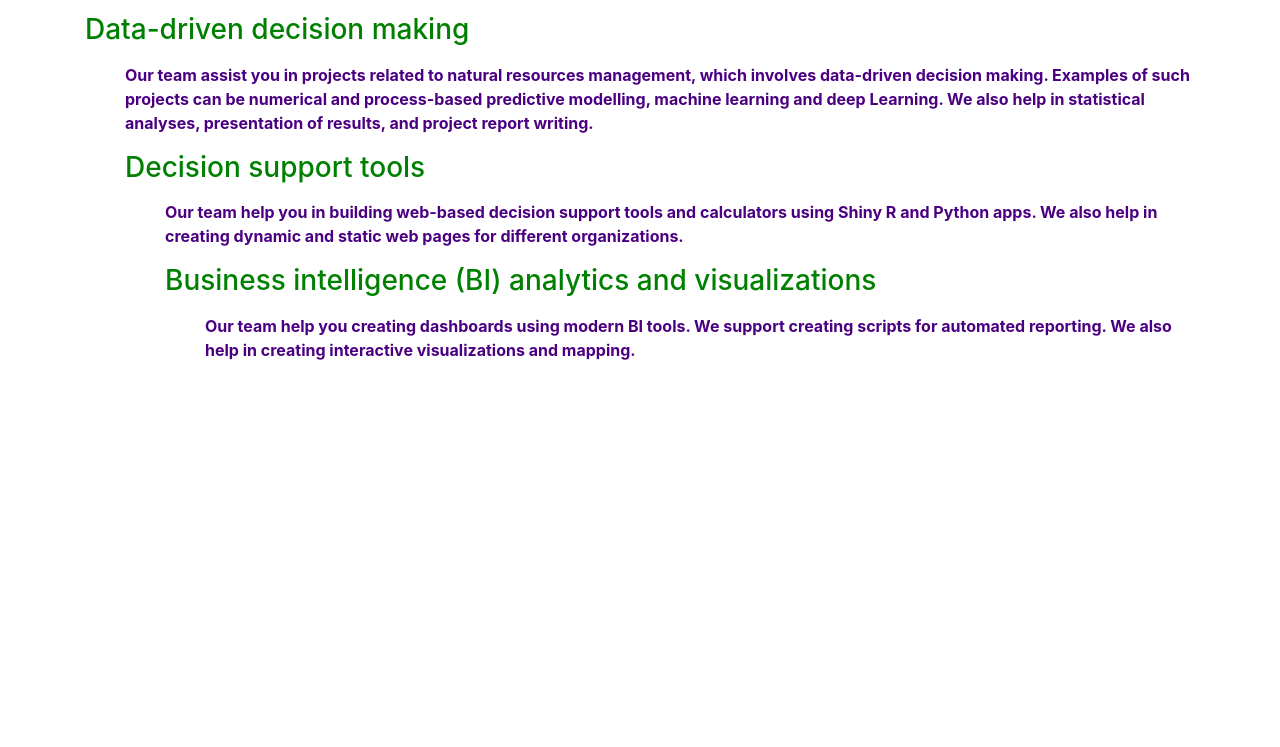
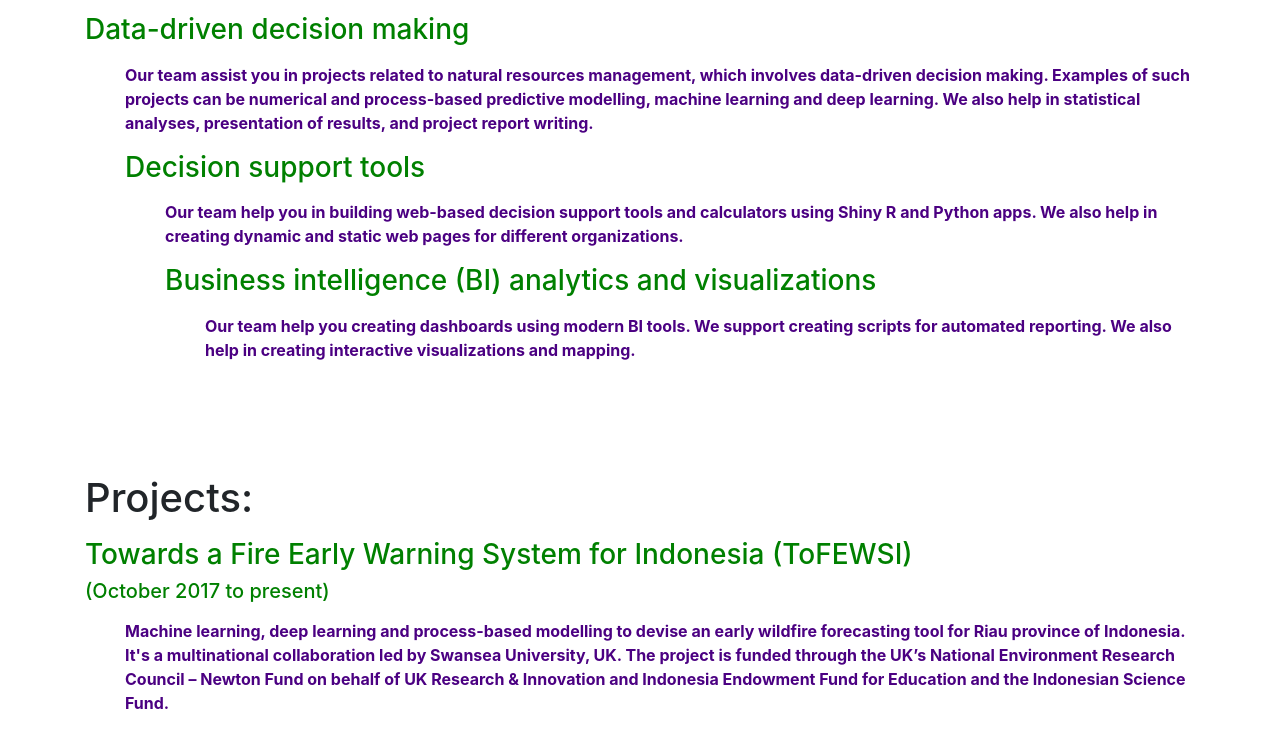
Before and after one commit to 4SAnalyticsnModelling/4sanalyticsnmodelling.github.io, a website: page services.html in a window 1280 px wide. Shown: the part 543-1290 px from the top of the page. Drawn offline with Linux system fonts and the light colour scheme.

Commit message:
Add files via upload

```diff
--- a/services.html
+++ b/services.html
@@ -63,7 +63,7 @@
       <p class="lead"><font color="green"><h3>Data-driven decision making</h3></font></p>
       <p></p>
       <ul style="list-style-type:disc;">
-      <p><font color="indigo"><strong>Our team assist you in projects related to natural resources management, which involves data-driven decision making. Examples of such projects can be numerical and process-based predictive modelling, machine learning and deep Learning. We also help in statistical analyses, presentation of results, and project report writing.</strong></font></p>
+      <p><font color="indigo"><strong>Our team assist you in projects related to natural resources management, which involves data-driven decision making. Examples of such projects can be numerical and process-based predictive modelling, machine learning and deep learning. We also help in statistical analyses, presentation of results, and project report writing.</strong></font></p>
       <p class="lead"><font color="green"><h3>Decision support tools</h3></font></p>
       <p></p>
       <ul style="list-style-type:disc;">
@@ -72,7 +72,18 @@
       <p></p>
       <ul style="list-style-type:disc;">
       <p><font color="indigo"><strong>Our team help you creating dashboards using modern BI tools. We support creating scripts for automated reporting. We also help in creating interactive visualizations and mapping.</strong></font></p>
-      </div>
+    </div>
+  </section>
+
+  <!-- Content section -->
+  <section class="py-5">
+    <div class="container">
+      <h1>Projects:</h1>
+      <p class="lead"><font color="green"><h3>Towards a Fire Early Warning System for Indonesia (ToFEWSI)</h3> <h5>(October 2017 to present)</h5></font></p>
+      <p></p>
+      <ul style="list-style-type:disc;">
+      <p><font color="indigo"><strong>Machine learning, deep learning and process-based modelling to devise an early wildfire forecasting tool for Riau province of Indonesia. It's a multinational collaboration led by Swansea University, UK. The project is funded through the UK’s National Environment Research Council – Newton Fund on behalf of UK Research & Innovation and Indonesia Endowment Fund for Education and the Indonesian Science Fund.</strong></font></p>
+    </div>
   </section>
 
   <!-- Image Section - set the background image for the header in the line below -->
```
